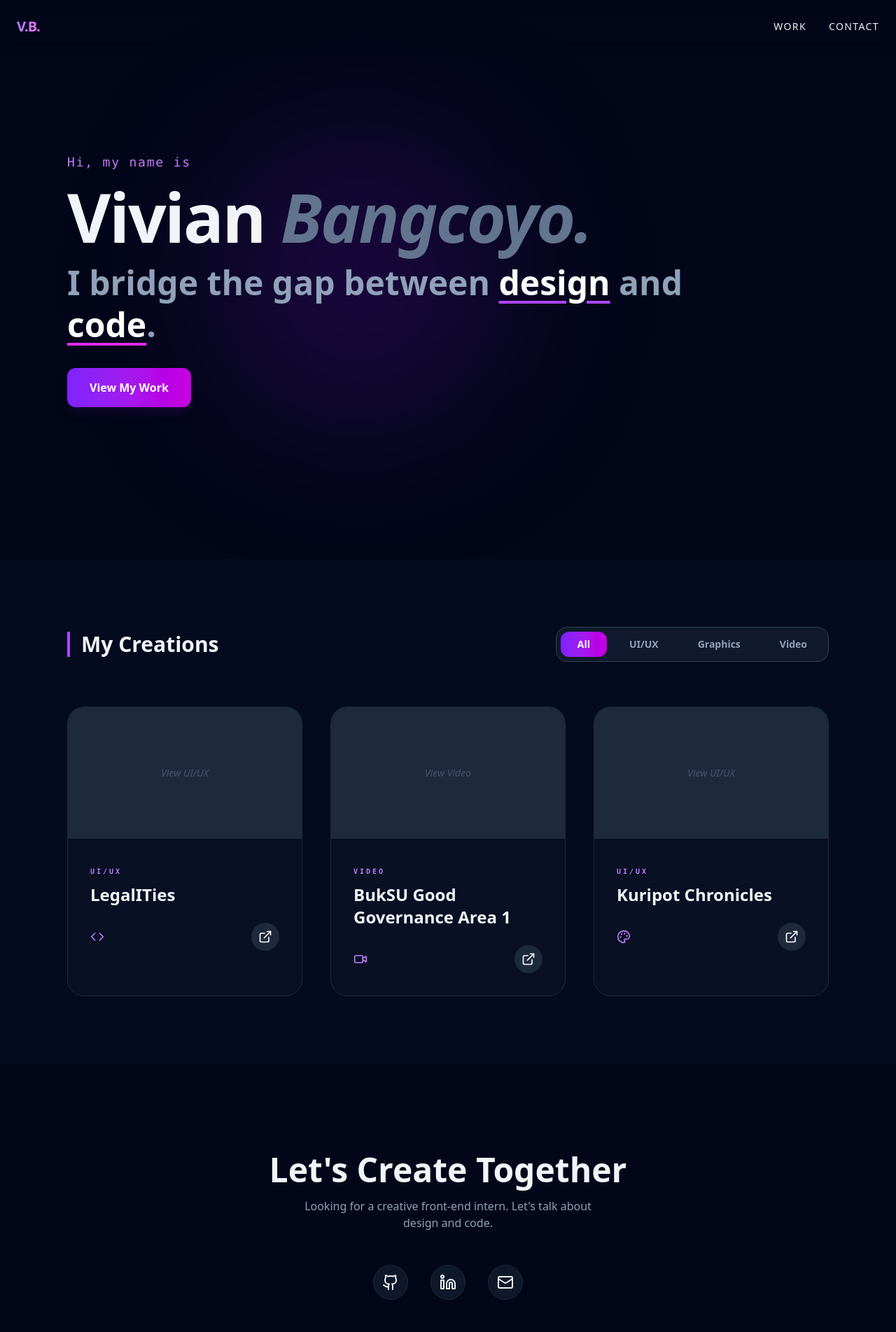
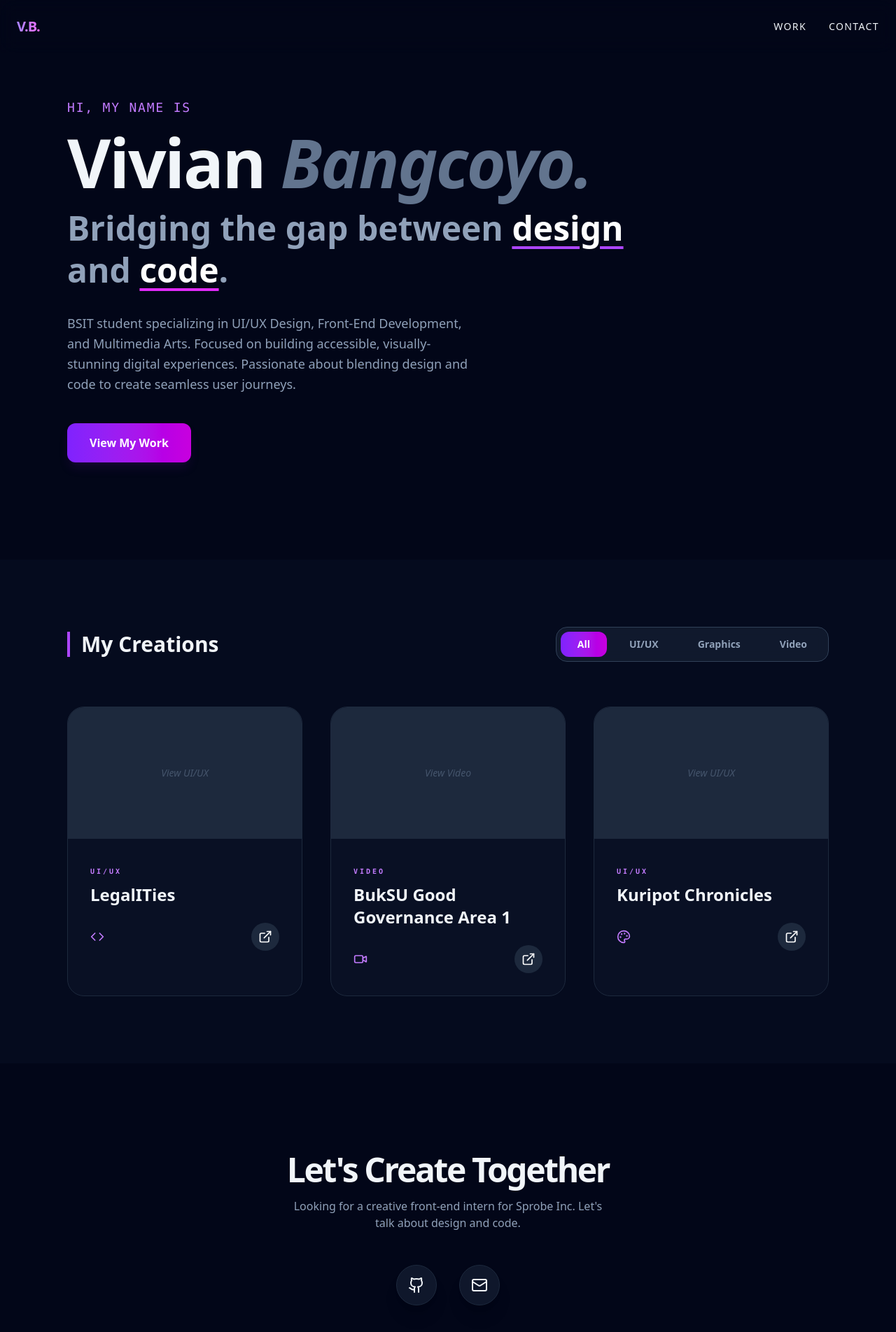
Before and after one commit to Potshisami/my-portfolio, a React (Vite) app in the folder my-portfolio/: page / in a window 1280 px wide. Shown: the top 1904 px of the page at 70% size. Built offline with nearby package versions, Linux system fonts and the light colour scheme.

Commit message:
Updated Links

```diff
--- a/my-portfolio/src/Portfolio.jsx
+++ b/my-portfolio/src/Portfolio.jsx
@@ -5,6 +5,23 @@ import { X, ExternalLink, Github, Linkedin, Mail, Code, Video, Palette } from 'l
 const Portfolio = () => {
   const [filter, setFilter] = useState('All');
   const [selectedVideo, setSelectedVideo] = useState(null);
+
+  const profile = {
+    name: "Vivian",
+    lastName: "Bangcoyo",
+    title: "UI/UX Designer & Front-End Developer",
+    location: "Bukidnon, Philippines",
+    email: "vivianbangcoyo@gmail.com",
+    resumeLink: "https://drive.google.com/file/d/1t7ogBrPV3adn_Oh_DgAeJX1c6JshpeGV/view?usp=sharing", // Replace with your actual Drive/PDF link
+    about: `BSIT student specializing in UI/UX Design, Front-End Development, and Multimedia Arts.
+            Focused on building accessible, visually-stunning digital experiences. Passionate about blending design and code to create seamless user journeys.`,
+    socials: {
+      github: "https://github.com/Potshisami",
+      mail: "vivianbangcoyo@gmail.com"
+    }
+  };
+
+  const gmailLink = `https://mail.google.com/mail/?view=cm&fs=1&to=${profile.email}`;
 
   const projects = [
     {
@@ -62,10 +79,10 @@ const Portfolio = () => {
         </div>
       </nav>
 
-      {/* Hero Section */}
-      <section className="h-screen flex flex-col justify-center px-10 md:px-24 relative overflow-hidden">
+      {/* Hero Section - FIXED MARGINS */}
+      <section className="min-h-screen flex flex-col justify-center px-10 md:px-24 relative overflow-hidden">
         {/* Background Glow */}
-        <div className="absolute top-1/2 left-1/4 -translate-y-1/2 w-96 h-96 bg-purple-600/20 blur-[120px] rounded-full"></div>
+        <div className="absolute top-1/2 left-1/4 -translate-y-1/2 w-96 h-96 bg-purple-600/20 blur-[120px] rounded-full -z-10"></div>
 
         <motion.div
           initial={{ opacity: 0, y: 20 }}
@@ -73,13 +90,16 @@ const Portfolio = () => {
           transition={{ duration: 0.8 }}
           className="relative z-10"
         >
-          <p className="text-purple-400 font-mono mb-4 text-lg tracking-widest">Hi, my name is</p>
+          <p className="text-purple-400 font-mono mb-4 text-lg tracking-widest uppercase">Hi, my name is</p>
           <h1 className="text-6xl md:text-8xl font-black mb-4 tracking-tight">
-            Vivian <span className="text-slate-500 italic">Bangcoyo.</span>
+            {profile.name} <span className="text-slate-500 italic">{profile.lastName}.</span>
           </h1>
           <h2 className="text-3xl md:text-5xl font-bold text-slate-400 mb-8 leading-tight max-w-4xl">
-            I bridge the gap between <span className="text-white underline decoration-purple-500 underline-offset-8">design</span> and <span className="text-white underline decoration-fuchsia-500 underline-offset-8">code</span>.
+            Bridging the gap between <span className="text-white underline decoration-purple-500 underline-offset-8">design</span> and <span className="text-white underline decoration-fuchsia-500 underline-offset-8">code</span>.
           </h2>
+          <p className="max-w-xl text-slate-400 leading-relaxed text-lg mb-10">
+            {profile.about}
+          </p>
           <div className="flex space-x-4">
             <a href="#work" className="px-8 py-4 bg-gradient-to-r from-violet-600 to-fuchsia-600 hover:from-violet-500 hover:to-fuchsia-500 text-white font-bold rounded-xl transition-all shadow-lg shadow-purple-900/20 transform hover:-translate-y-1">
               View My Work
@@ -216,16 +236,17 @@ const Portfolio = () => {
       {/* Footer */}
       <section id="contact" className="py-32 px-10 text-center relative">
         <div className="absolute bottom-0 left-1/2 -translate-x-1/2 w-full h-1/2 bg-purple-900/10 blur-[100px] -z-10"></div>
-        <h2 className="text-5xl font-black mb-4">Let's Create Together</h2>
-        <p className="text-slate-400 mb-12 max-w-md mx-auto">Looking for a creative front-end intern. Let's talk about design and code.</p>
+        <h2 className="text-5xl font-black mb-4 tracking-tighter">Let's Create Together</h2>
+        <p className="text-slate-400 mb-12 max-w-md mx-auto">
+          Looking for a creative front-end intern for Sprobe Inc. Let's talk about design and code.
+        </p>
 
         <div className="flex justify-center space-x-8 mb-12">
-            <a href="#" className="p-3 rounded-full bg-slate-900 border border-slate-800 hover:border-purple-500 hover:text-purple-400 transition-all"><Github size={24}/></a>
-            <a href="#" className="p-3 rounded-full bg-slate-900 border border-slate-800 hover:border-purple-500 hover:text-purple-400 transition-all"><Linkedin size={24}/></a>
-            <a href="mailto:2201103762@student.buksu.edu.ph" className="p-3 rounded-full bg-slate-900 border border-slate-800 hover:border-purple-500 hover:text-purple-400 transition-all"><Mail size={24}/></a>
+            <a href={profile.socials.github} target="_blank" rel="noreferrer" className="p-4 rounded-full bg-slate-900 border border-slate-800 hover:border-purple-500 hover:text-purple-400 transition-all shadow-xl"><Github size={24}/></a>
+            <a href={gmailLink} target="_blank" className="p-4 rounded-full bg-slate-900 border border-slate-800 hover:border-purple-500 hover:text-purple-400 transition-all shadow-xl"><Mail size={24}/></a>
         </div>
 
-        <a href="mailto:2201103762@student.buksu.edu.ph" className="inline-block px-12 py-5 bg-gradient-to-r from-violet-600 to-fuchsia-600 text-white font-black rounded-2xl hover:scale-105 transition-all shadow-xl shadow-purple-900/40 uppercase tracking-widest text-sm">
+        <a href={gmailLink} target="_blank" className="inline-block px-12 py-5 bg-gradient-to-r from-violet-600 to-fuchsia-600 text-white font-black rounded-2xl hover:scale-105 transition-all shadow-xl shadow-purple-900/40 uppercase tracking-widest text-sm">
           Send an Email
         </a>
       </section>
```
